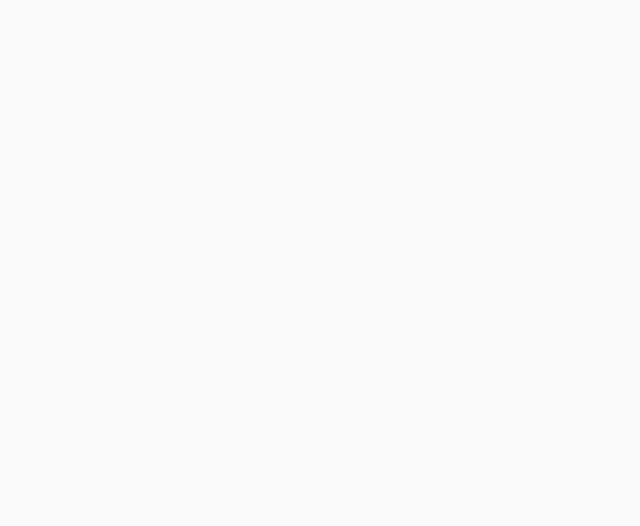
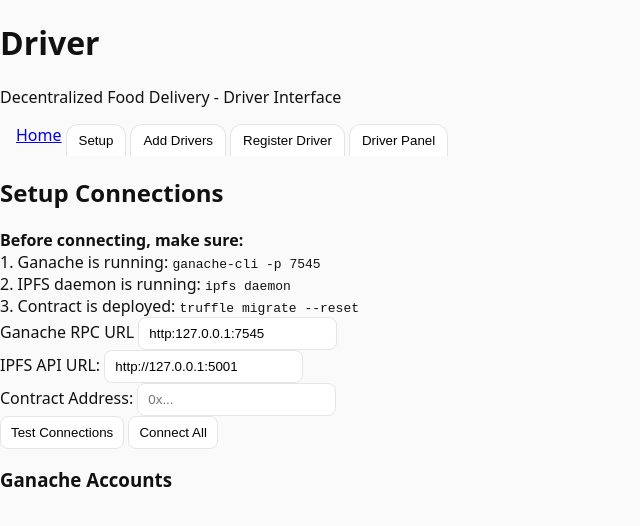
Before and after one commit to ryanmart25/Blockhain-doordash, a plain HTML site: page ui/driver.html in a window 1280 px wide. Shown: the whole page, without its empty margins (0-640 px from the left). Drawn offline with Linux system fonts and the light colour scheme.

Commit message:
driver webpage - setup section done

```diff
--- a/ui/driver.html
+++ b/ui/driver.html
@@ -13,4 +13,66 @@
     <!-- Link to external CSS stylesheet -->
     <link rel="stylesheet" href="styles.css" />
   </head>
+  <body>
+    <div class="container">
+      <div class="header">
+        <h1>
+          <span class="brand-meal">Driver</span
+          ><span class="brand-meal"><Portal></Portal></span>
+        </h1>
+        <p>Decentralized Food Delivery - Driver Interface</p>
+      </div>
+
+      <!--code for the tabs-->
+      <div class="tabs">
+        <a href="index.html" class="tab-link">Home</a>
+        <button class="tab active" onclick="openTab(event, 'setup')">
+          Setup
+        </button>
+        <button class="tab" onclick="openTab(event, 'addDriver')">
+          Add Drivers
+        </button>
+        <button class="tab" onclick="openTab(event, 'registerDriver')">
+          Register Driver
+        </button>
+        <button class="tab" onclick="openTab(event, 'driverPanel')">
+          Driver Panel
+        </button>
+      </div>
+      <div id="setup" class="tab-content active">
+        <div class="section">
+          <h2>Setup Connections</h2>
+          <div class="info-box">
+            <strong>Before connecting, make sure:</strong><br />
+            1. Ganache is running: <code>ganache-cli -p 7545</code><br />
+            2. IPFS daemon is running: <code>ipfs daemon</code><br />
+            3. Contract is deployed: <code>truffle migrate --reset</code>
+          </div>
+
+          <div class="form-group">
+            <label>Ganache RPC URL</label>
+            <input type="text" id="rpcUrl" value="http:127.0.0.1:7545" />
+          </div>
+
+          <div class="form-group">
+            <label>IPFS API URL:</label>
+            <input type="text" id="ipfsUrl" value="http://127.0.0.1:5001" />
+          </div>
+          <div class="form-group">
+            <label>Contract Address:</label>
+            <input type="text" id="contractAddress" placeholder="0x..." />
+          </div>
+
+          <button onclick="testConnections()">Test Connections</button>
+          <button onclick="initializeConnections()">Connect All</button>
+
+          <div id="connectionStatus"></div>
+          <div id="errorConsole" class="error-console hidden"></div>
+
+          <h3>Ganache Accounts</h3>
+          <div id="accountsList"></div>
+        </div>
+      </div>
+    </div>
+  </body>
 </html>
```
